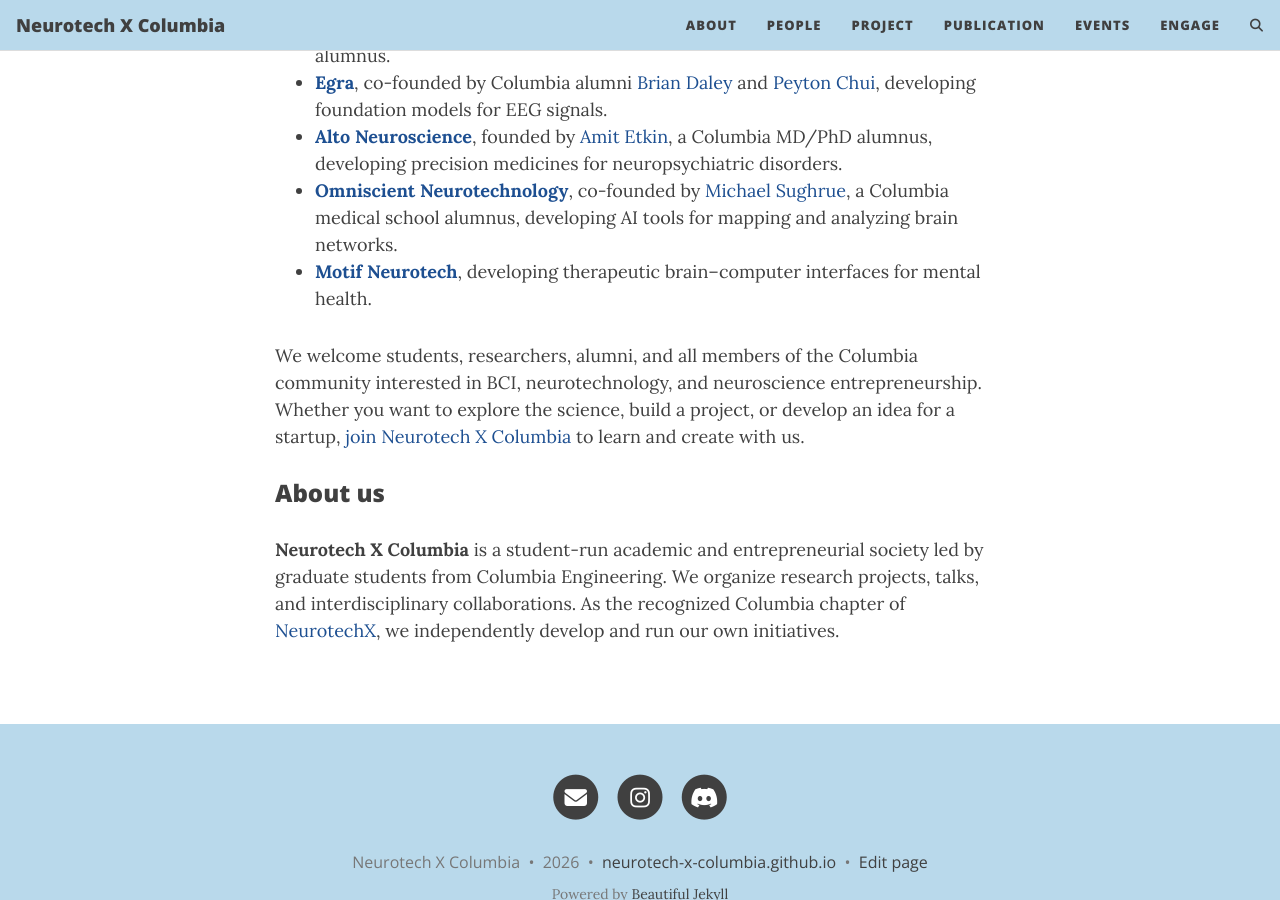
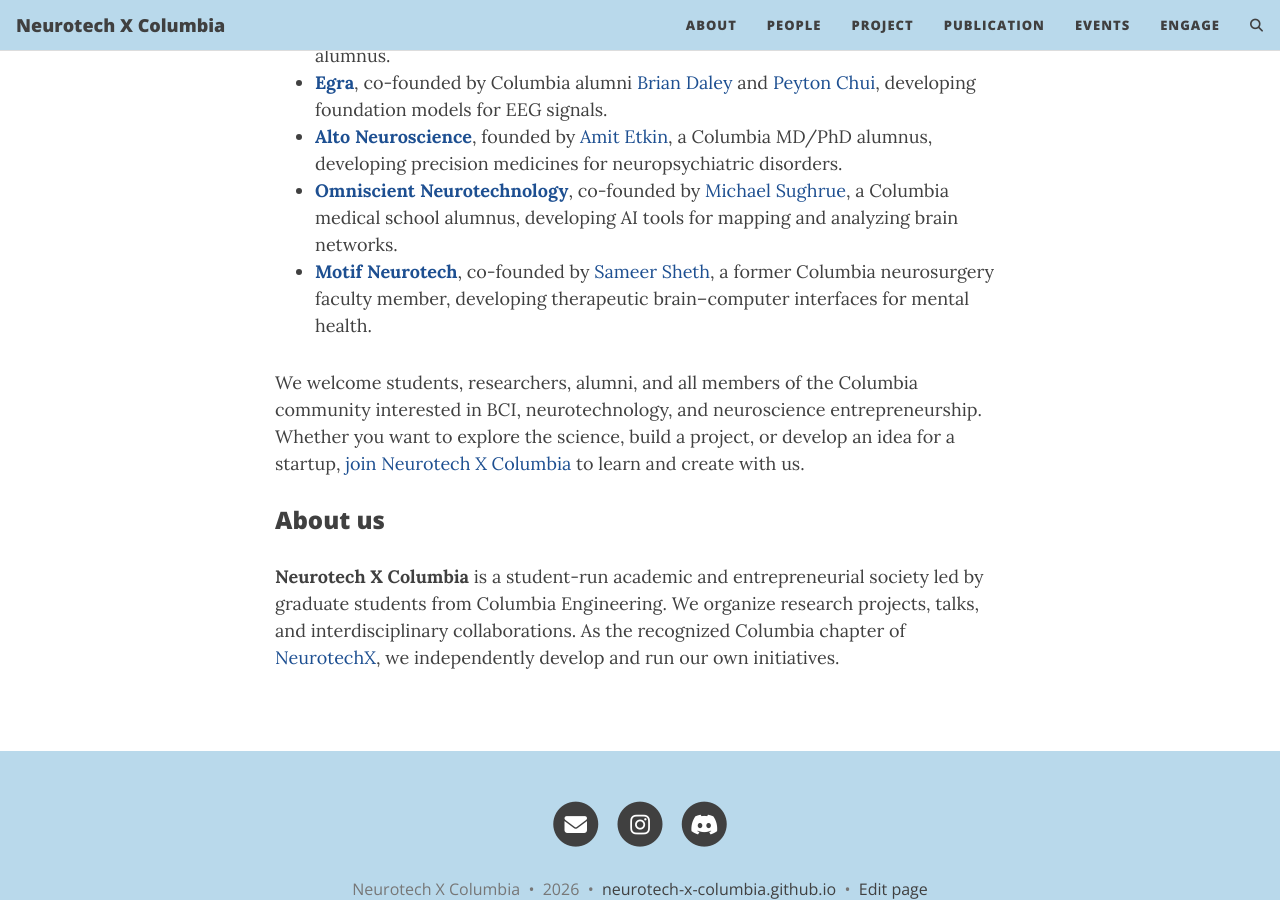
Before and after one commit to Neurotech-X-Columbia/Neurotech-X-Columbia.github.io, a Jekyll site: the page built from about.md, in a window 1280 px wide and 900 px high, scrolled down 1080 px. Built offline with Jekyll 4.4.1, drawn with Linux system fonts in a browser that asks for light colours; comment, search, counter and statistics services are not loaded.

Commit message:
Clarify Motif co-founder Columbia faculty connection

```diff
--- a/about.md
+++ b/about.md
@@ -20,7 +20,7 @@
 - **[Egra](https://www.egra.ai/)**, co-founded by Columbia alumni [Brian Daley](https://www.linkedin.com/in/briandaley24) and [Peyton Chui](https://www.linkedin.com/in/peyton-chui), developing foundation models for EEG signals.
 - **[Alto Neuroscience](https://altoneuroscience.com/)**, founded by [Amit Etkin](https://altoneuroscience.com/team/amit-etkin-md-phd/), a Columbia MD/PhD alumnus, developing precision medicines for neuropsychiatric disorders.
 - **[Omniscient Neurotechnology](https://www.o8t.com/)**, co-founded by [Michael Sughrue](https://www.linkedin.com/in/michael-sughrue-482024258), a Columbia medical school alumnus, developing AI tools for mapping and analyzing brain networks.
-- **[Motif Neurotech](https://motifneuro.tech/)**, developing therapeutic brain–computer interfaces for mental health.
+- **[Motif Neurotech](https://motifneuro.tech/)**, co-founded by [Sameer Sheth](https://news.columbia.edu/news/exploring-uncharted-regions-brain-better-understand-human-communication), a former Columbia neurosurgery faculty member, developing therapeutic brain–computer interfaces for mental health.
 
 We welcome students, researchers, alumni, and all members of the Columbia community interested in BCI, neurotechnology, and neuroscience entrepreneurship. Whether you want to explore the science, build a project, or develop an idea for a startup, [join Neurotech X Columbia]({{ '/engage/' | relative_url }}) to learn and create with us.
 
```
